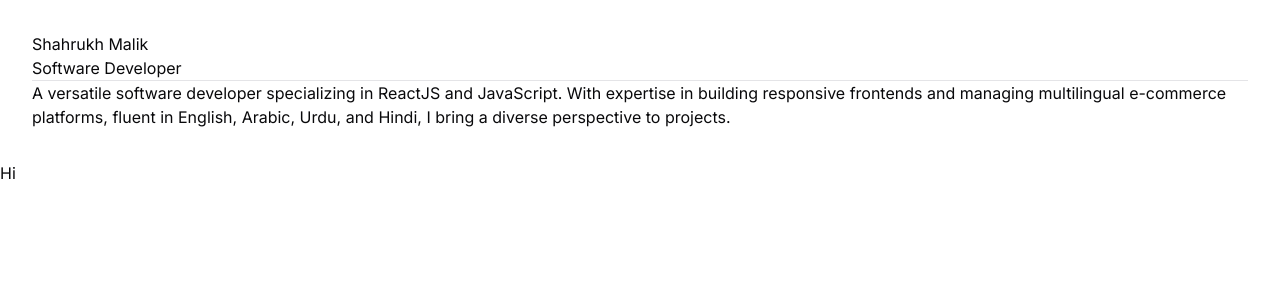
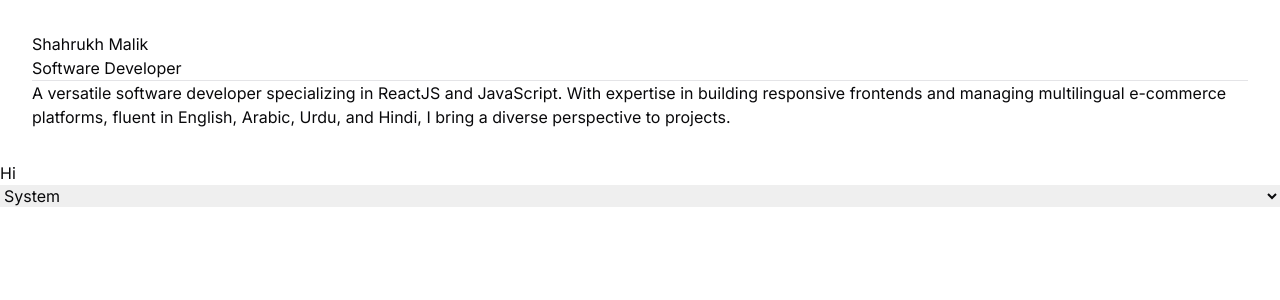
Before and after one commit to shahrukhmlk/fullstack, a Next.js app: page / in a window 1280 px wide. Shown: the top 300 px of the page. Built offline with nearby package versions, Linux system fonts and the light colour scheme.

Commit message:
Add theme switcher

```diff
--- a/src/app/layout.tsx
+++ b/src/app/layout.tsx
@@ -3,6 +3,7 @@ import { Inter } from "next/font/google"
 import RootProvider from "@/providers/RootProvider"
 import HomeHeader from "@/components/headers/Home/HomeHeader"
 import "./globals.css"
+import ThemeSwitch from "@/components/utilities/theme-switch/ThemeSwitch"
 
 const inter = Inter({ subsets: ["latin"], variable: "--font-inter" })
 
@@ -22,6 +23,7 @@ export default function RootLayout({
         <RootProvider>
           <HomeHeader />
           {children}
+          <ThemeSwitch />
         </RootProvider>
       </body>
     </html>
--- /dev/null
+++ b/src/components/utilities/theme-switch/ThemeSwitch.tsx
@@ -0,0 +1,27 @@
+"use client"
+import { useState, useEffect } from "react"
+import { useTheme } from "next-themes"
+
+const ThemeSwitch = () => {
+  const [mounted, setMounted] = useState(false)
+  const { theme, setTheme } = useTheme()
+
+  // useEffect only runs on the client, so now we can safely show the UI
+  useEffect(() => {
+    setMounted(true)
+  }, [])
+
+  if (!mounted) {
+    return null
+  }
+
+  return (
+    <select value={theme} onChange={(e) => setTheme(e.target.value)}>
+      <option value="system">System</option>
+      <option value="dark">Dark</option>
+      <option value="light">Light</option>
+    </select>
+  )
+}
+
+export default ThemeSwitch
```
